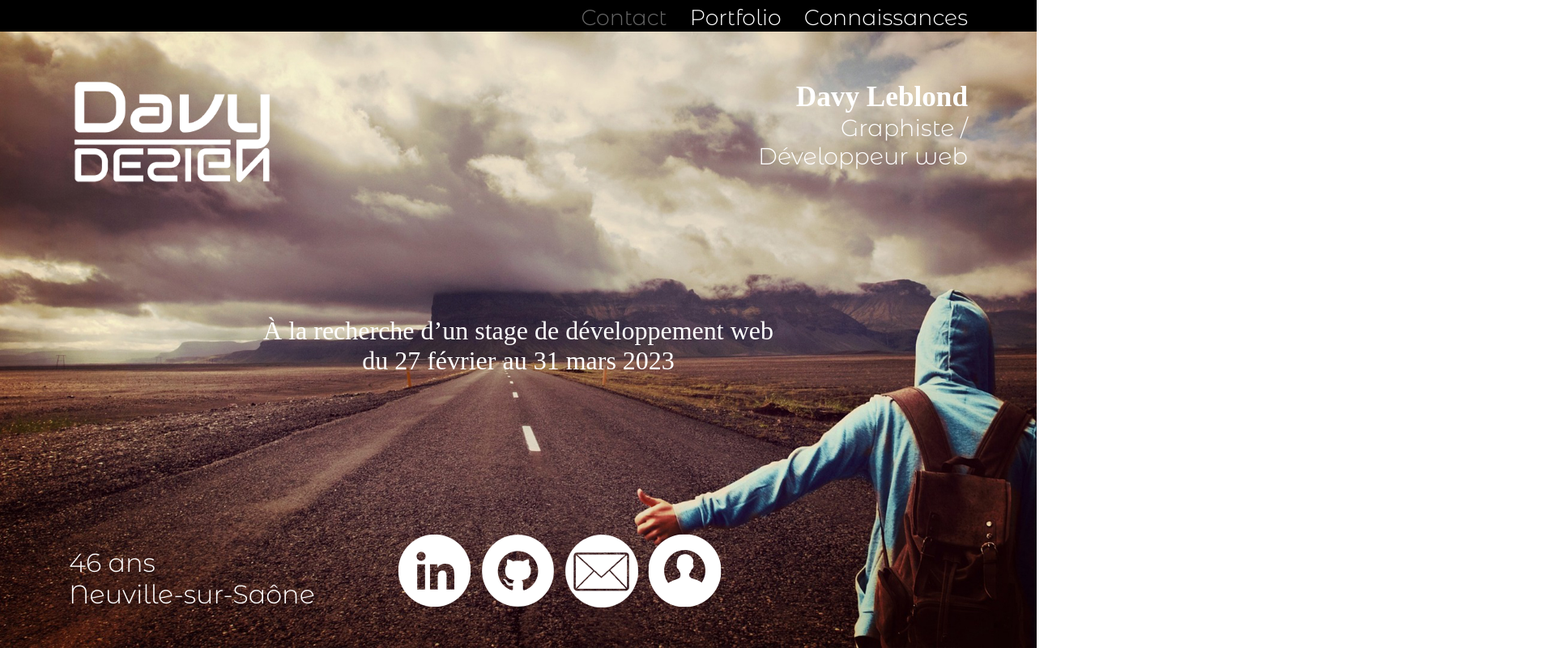
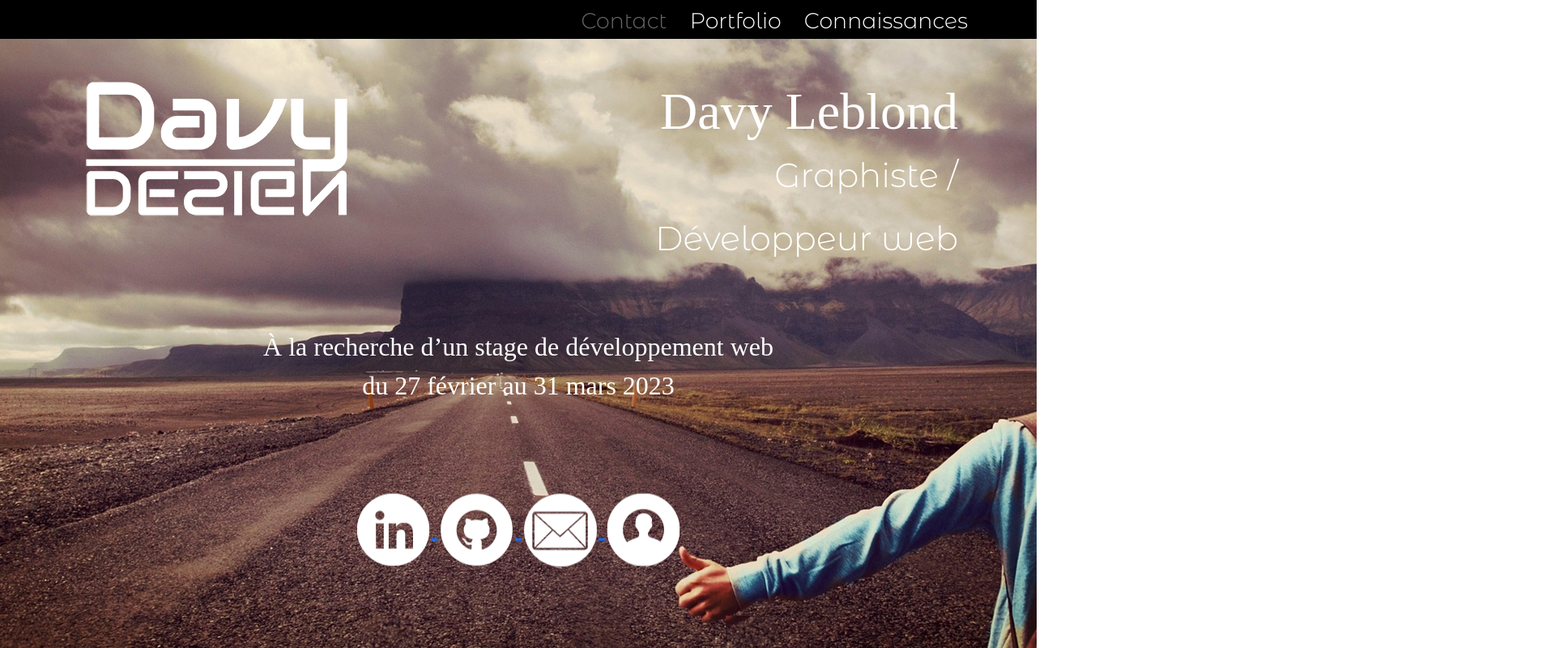
Before and after one commit to DavyVador/CVWebDavy2022, a plain HTML site: page index.html in a window 1280 px wide. Shown: the top 800 px of the page at 81% size, 1920 px wide, since content can reach past the window. Drawn offline with nearby package versions, Linux system fonts and the light colour scheme; a web font is replaced by a local one.

Commit message:
version3

```diff
--- /dev/null
+++ b/AnimatedBackground-main/style.css
@@ -0,0 +1,83 @@
+@import url('https://fonts.googleapis.com/css2?family=Poppins:wght@100&display=swap');
+
+* {
+    margin: 0;
+    padding: 0;
+    font-family: 'Poppins', Arial, sans-serif;
+}
+
+section {
+    position: relative;
+    width: 100%;
+    height: 100vh;
+    background: #333;
+}
+
+section h2 {
+    position: relative;
+    width: 100%;
+    height: 100vh;
+    text-align: center;
+    line-height: 100vh;
+    /* font-size: 10vw; */
+    color: #fff;
+    /* font-weight: 700; */
+}
+
+.logoDD {
+    max-width: 500px;
+    height: 100vh;
+    position: absolute;
+    top: 50%;
+    left: 50%;
+    transform: translate(-50%, -50%);
+}
+
+.banner {
+    position: absolute;
+    top: 0;
+    left: 0;
+    width: 100%;
+    height: 100%;
+    overflow: hidden;
+    display: flex;
+    flex-wrap: wrap;
+}
+
+.banner .blocks {
+    position: relative;
+    display: block;
+    width: 5vw;
+    height: 5vh;
+    animation: animate 0.75s ease-in-out forwards;
+}
+
+.banner .blocks:nth-child(even) {
+    animation: animate 1s ease-in-out forwards;
+}
+.banner .blocks:nth-child(7n+3) {
+    animation: animate 2.5s ease-in-out forwards;
+}
+.banner .blocks:nth-child(7n+7) {
+    animation: animate 1.5s ease-in-out forwards;
+}
+
+@keyframes animate {
+    0% {
+        opacity: 0;
+        /* transform: scale(0) translateY(1000px); */
+    }
+    50% {
+        opacity: 1;
+        background: url(./Visus/3Ice.jpg);
+        background-position: center;
+        background-attachment: fixed;
+    }
+    100% {
+        opacity: 1;
+        /* transform: scale(1) translateY(0px); */
+        background: url(./Visus/3Ice.jpg);
+        background-position: center;
+        background-attachment: fixed;
+    }
+}
--- a/index.html
+++ b/index.html
@@ -4,15 +4,13 @@
     <meta charset="UTF-8">
     <meta http-equiv="X-UA-Compatible" content="IE=edge">
     <meta name="viewport" content="width=device-width, initial-scale=1.0">
-    <title>CV Davy Leblond</title>
+    <title>CV Davy Design</title>
     <link rel="icon" href="./visuels/Davy_icon.png">
+    <link href="https://cdn.jsdelivr.net/npm/bootstrap@5.3.0-alpha1/dist/css/bootstrap.min.css" rel="stylesheet" integrity="sha384-GLhlTQ8iRABdZLl6O3oVMWSktQOp6b7In1Zl3/Jr59b6EGGoI1aFkw7cmDA6j6gD" crossorigin="anonymous">
     <link rel="stylesheet" href="style.css">
 </head>
-<body style="background-image: url(./visuels/1Road.jpg);">
+<body>
     <nav class="navbar">
-        <!-- <div>
-            <img src="./visuels/CDD.png"></img>
-        </div> -->
         <div>
             <a class="navbarlinksgrey" href="index.html">Contact</a>
             <a class="navbarlinks" href="portfolio.html">Portfolio</a>
@@ -20,28 +18,36 @@
         </div>
     </nav>
 
-    <div id="contener">
-        <div class="blocs">
-            <img class="logoDD" src="./visuels/LogoDD.png" alt="Logo Davy Design"></img>
+    <section id="contener">
+        <!-- Animation background -->
+        <h2 class="logoDD"><img src="./visuels/LogoDD.png" alt="Logo Davy Design"></h2>
+        <div class="banner">
+            <div class='blocks'></div>
+        </div>
+        <!-- fin d'animation background -->
+
+        <div class="container-fluid">
+            <div class="row height33">
+                <div class="col-6 text-start DD">
+                    <img src="./visuels/LogoDD.png" alt="Logo Davy Design"></img>
                 </div>
 
-        <div class="blocs">
+                <div class="col-6 text-end">
                     <h1>Davy Leblond</h1>
                     <p class="texttaf">Graphiste /</p>
                     <p class="texttaf">Développeur web</p>
                 </div>
+            </div>
 
-        <div class="blocs">
-            <p class="accroche">À la recherche d’un stage de développement web <br>
+            <div class="height33">
+                <div class="col-12 text-center accroche">
+                    <p>À la recherche d’un stage de développement web <br>
                     du 27 février au 31 mars 2023</p>
                 </div>
-
-        <div class="blocs">
-            <p>46 ans <br>
-            Neuville-sur-Saône</p>
             </div>
 
-        <div class="blocs ">
+            <div class="height33">
+                <div class="col-12 text-center footer">
                     <a class="pictos" target="_blank" href="https://www.linkedin.com/in/davy-design-6713bb251/"><img src="./visuels/PictoLinkedin.png" title="linkedin" alt="Lien linkedin">
                     </a>
 
@@ -55,10 +61,12 @@
                     </a>
                 </div>
             </div>
+        </div>
+    </section>
 
 
 
-
+    <script src="https://cdn.jsdelivr.net/npm/bootstrap@5.3.0-alpha1/dist/js/bootstrap.bundle.min.js" integrity="sha384-w76AqPfDkMBDXo30jS1Sgez6pr3x5MlQ1ZAGC+nuZB+EYdgRZgiwxhTBTkF7CXvN" crossorigin="anonymous"></script>
     <script src="script.js"></script>
 </body>
 </html>
--- a/script.js
+++ b/script.js
@@ -1,3 +1,13 @@
+// Animation background
+const banner = document.getElementsByClassName('banner')[0];
+const blocks = document.getElementsByClassName('blocks');
+
+for (var i = 1; i < 400; i++) {
+    banner.innerHTML += "<div class='blocks'></div>";
+    blocks[i].style.animationDelay = `${i * 0.01}s`;
+}
+
+// Carroussel
 let img__slider = document.getElementsByClassName('img__slider');
 
 let etape = 0;
--- a/style.css
+++ b/style.css
@@ -18,9 +18,9 @@
 }
 
 body {
-    background-repeat: no-repeat;
+    /* background-repeat: no-repeat;
     background-size: cover;
-    background-position: center;
+    background-position: center; */
     font-family: font1;
     font-size: 2em;
     color: white;
@@ -30,7 +30,6 @@ body {
     position: fixed;
     z-index: 1;
     background-color: black;
-    /* height: 50px; */
     left: 0px;
     top: 0px;
     display: flex;
@@ -44,18 +43,15 @@ body {
     font-size: 0.84em;
     color: white;
     margin-left: 20px;
+    text-decoration: none;
 }
 
 .navbarlinksgrey {
     font-size: 0.84em;
     color: #666666;
     margin-left: 20px;
+    text-decoration: none;
 }
-
-/* .DD {
-    font-size: 0.54em;
-    width: 70%;
-} */
 
 #contener {
     display: flex;
@@ -65,54 +61,179 @@ body {
     font-family: font1;
 }
 
+/* Animation background */
+section {
+    position: relative;
+    width: 100%;
+    height: 100vh;
+    background: #333;
+}
+
+section h2 {
+    position: relative;
+    width: 100%;
+    height: 100vh;
+    text-align: center;
+    line-height: 100vh;
+    font-size: 10vw;
+    font-weight: 700;
+}
+
+.logoDD {
+    max-width: 500px;
+    height: 100vh;
+    position: absolute;
+    top: 50%;
+    left: 50%;
+    transform: translate(-50%, -50%);
+}
+
+.banner {
+    position: absolute;
+    top: 0;
+    left: 0;
+    width: 100%;
+    height: 100%;
+    overflow: hidden;
+    display: flex;
+    flex-wrap: wrap;
+}
+
+.banner .blocks {
+    position: relative;
+    display: block;
+    width: 5vw;
+    height: 5vh;
+    animation: animate 0.75s ease-in-out forwards;
+}
+
+.banner .blocks:nth-child(even) {
+    animation: animate 1s ease-in-out forwards;
+}
+.banner .blocks:nth-child(7n+3) {
+    animation: animate 2.5s ease-in-out forwards;
+}
+.banner .blocks:nth-child(7n+7) {
+    animation: animate 1.5s ease-in-out forwards;
+}
+
+@keyframes animate {
+    0% {
+        opacity: 0;
+    }
+    50% {
+        opacity: 1;
+        background: url(./visuels/1Road.jpg);
+        background-position: center;
+        background-attachment: fixed;
+    }
+    100% {
+        opacity: 1;
+        background: url(./visuels/1Road.jpg);
+        background-position: center;
+        background-attachment: fixed;
+    }
+}
+/* Fin d'animation background */
+
+.height33 {
+    height: 33%;
+}
+
+.DD {
+    position: relative;
+    animation: animate2 3s ease-in-out forwards;
+}
+
+@keyframes animate2 {
+    0% {
+        opacity: 0;
+        transform: translateX(-1000px);
+    }
+    50% {
+        opacity: 0.25;
+    }
+    75% {
+        opacity: 0.5;
+    }
+    80% {
+        transform: translateX(30px);
+    }
+    85% {
+        transform: translateX(-30px);
+    }
+    90% {
+        transform: translateX(20px);
+    }
+    95% {
+        transform: translateX(-20px);
+    }
+    100% {
+        opacity: 1;
+        transform: translateX(0px);
+    }
+}
+
 h1 {
+    position: relative;
     font-family: font2;
     font-size: 2em;
+    top: 0;
+    animation: animate3 3s ease-in-out forwards;
 }
 
 .texttaf {
+    position: relative;
+    font-family: font1;
     font-size: 1.3em;
+    top: 0;
+    animation: animate3 4s ease-in-out forwards;
+}
+
+@keyframes animate3 {
+    0% {
+        opacity: 0;
+        transform: translateX(1000px);
+    }
+    50% {
+        opacity: 0.25;
+    }
+    75% {
+        opacity: 0.5;
+    }
+    80% {
+        transform: translateX(-30px);
+    }
+    85% {
+        transform: translateX(30px);
+    }
+    90% {
+        transform: translateX(-20px);
+    }
+    95% {
+        transform: translateX(20px);
+    }
+    100% {
+        opacity: 1;
+        transform: translateX(0px);
+    }
 }
 
 .accroche {
+    position: relative;
     font-family: font2;
-    padding-top: 80px;
+    top: 78%;
+    transform: translateY(-50%);
+}
+
+.footer {
+    position: relative;
+    top: 80%;
+    transform: translateY(-50%);
 }
 
 .pictos:hover {
     opacity: 0.5;
-}
-
-.blocs {
-    /* border: 1px solid black; */
-    position: relative;
-    height: 33%;
-}
-
-.blocs:nth-child(1) {
-    flex: 4 1 70%;
-}
-
-.blocs:nth-child(2) {
-    flex: 1 1 30%;
-    text-align: right;
-}
-
-.blocs:nth-child(3) {
-    flex: 4 1 100%;
-    text-align: center;
-    padding-top: 80px;
-}
-
-.blocs:nth-child(4) {
-    /* flex: 1 1 20%; */
-    padding-top: 175px;
-}
-
-.blocs:nth-child(5) {
-    flex: 1 1 20%;
-    padding-top: 157px;
-    padding-left: 350px;
 }
 
 /* Page_Portfolio */
@@ -174,7 +295,7 @@ summary:hover {
     padding-top: 5px;
 }
 
-/* Responsive */
+/* Responsive
 
 @media all and (min-width: 1650px) and (max-width: 1750px) {
     h1 {
@@ -273,9 +394,9 @@ summary:hover {
 }
 
 @media screen and (max-width: 1100px) {
-    /* h1 {
+    h1 {
         font-size: 1.4em;
-    } */
+    }
 
     .texttaf {
         font-size: 0.8em;
@@ -284,4 +405,4 @@ summary:hover {
     .accroche {
         padding-top: 30px;
     }
-}
+} */
```
Also changed, not shown: AnimatedBackground-main/index.html (added, +28 -0 lines), AnimatedBackground-main/Visus/1Road.jpg (added), AnimatedBackground-main/Visus/3Ice.jpg (added), AnimatedBackground-main/Visus/Logos_DavyDesign.svg (added), AnimatedBackground-main/script.js (added), visuels/Logos_DavyDesign.svg (added), 1 other file. Lines whose indentation alone changed are shown as unchanged.
